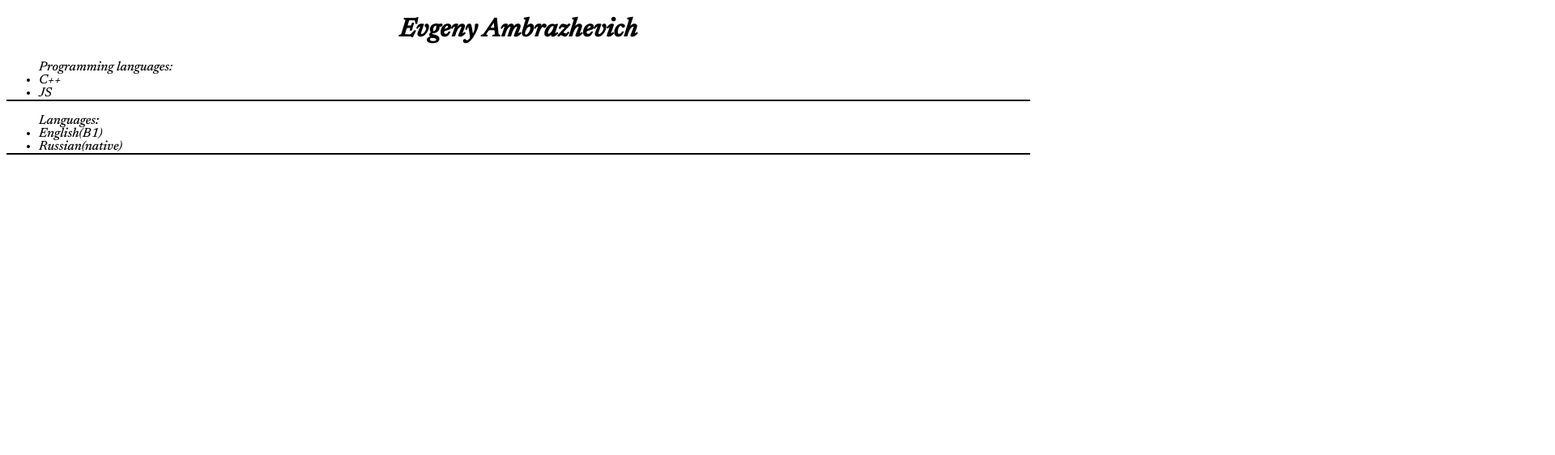
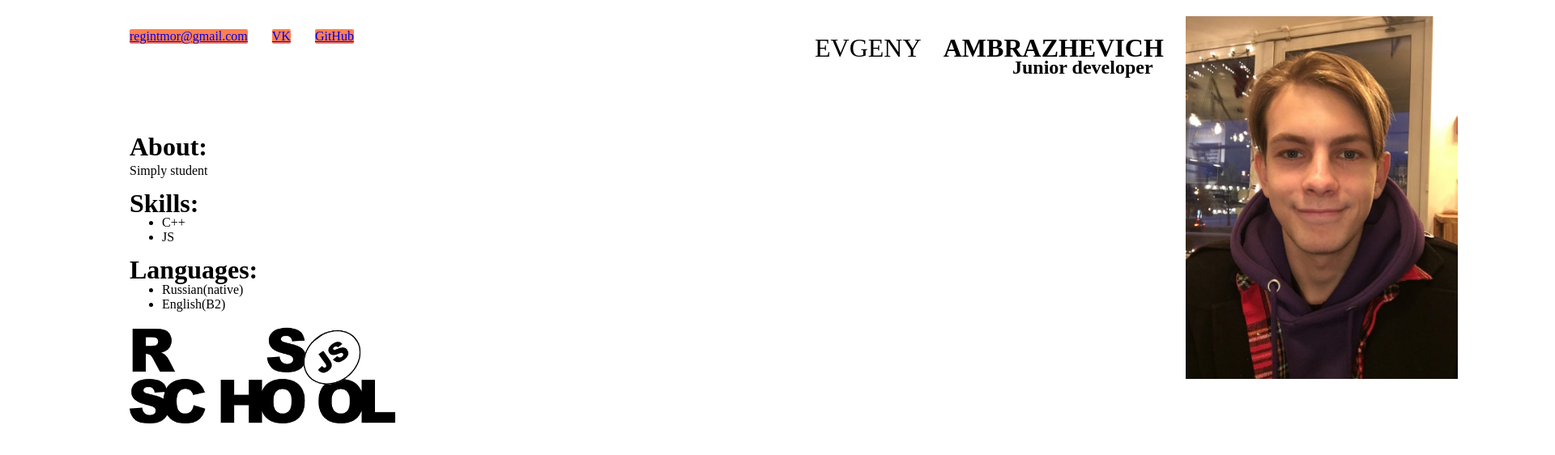
Before and after one commit to Regin99/rsschool-cv, a plain HTML site: page index.html in a window 1280 px wide. Shown: the whole page at 81% size, 1920 px wide, since content can reach past the window. Drawn offline with Linux system fonts and the light colour scheme; a web font is replaced by a local one.

Commit message:
add : photo, logo

```diff
--- a/index.html
+++ b/index.html
@@ -7,26 +7,46 @@
     <title>CV</title>
     <link rel="stylesheet" href="./style.css" />
     <link rel="preconnect" href="https://fonts.gstatic.com" />
+    <link rel="preconnect" href="https://fonts.gstatic.com" />
     <link
-      href="https://fonts.googleapis.com/css2?family=Newsreader:ital,wght@1,500&display=swap"
+      href="https://fonts.googleapis.com/css2?family=Shippori+Mincho+B1:wght@500;800&display=swap"
       rel="stylesheet"
     />
   </head>
   <body>
-    <div class="header">
-      <h1>Evgeny Ambrazhevich</h1>
-    </div>
-    <div class="main">
+    <header>
+      <div class="container">
+        <h1 class="name">Evgeny</h1>
+        <h1 class="surname">Ambrazhevich</h1>
+        <img class="photo" alt="MyPhoto" src="images/photo.jpg" />
+      </div>
+      <nav>
+        <ul>
+          <li><a href="regintmor@gmail.com">regintmor@gmail.com</a></li>
+          <li><a href="https://vk.com/regin1900">VK</a></li>
+          <li><a href="https://github.com/Regin99">GitHub</a></li>
+        </ul>
+      </nav>
+      <div class="container"><h2>Junior developer</h2></div>
+    </header>
+    <section>
+      <h1>About:</h1>
+      <p>Simply student</p>
+    </section>
+    <main>
+      <h1>Skills:</h1>
       <ul>
-        Programming languages:
         <li>C++</li>
         <li>JS</li>
       </ul>
+      <h1>Languages:</h1>
       <ul>
-        Languages:
-        <li>English(B1)</li>
         <li>Russian(native)</li>
+        <li>English(B2)</li>
       </ul>
-    </div>
+    </main>
+    <footer>
+      <img class="logo" alt="logo" src="images/rs_school_js.png" />
+    </footer>
   </body>
 </html>
--- a/style.css
+++ b/style.css
@@ -1,11 +1,92 @@
-.header {
-  text-align: center;
-  font-family: "Newsreader", serif;
+body {
+  width: 1920px;
+  margin: auto;
 }
-.main {
-  margin: auto;
-  font-family: "Newsreader", serif;
+/*header*/
+header {
+  display: flex;
+  padding: 20px 120px;
+  flex-direction: column;
 }
-ul {
-  border-bottom: 2px solid black;
+.container {
+  display: flex;
+  justify-content: space-between;
+  font-family: "Shippori Mincho B1", serif;
 }
+nav {
+  display: flex;
+  margin-top: -448px;
+  justify-content: space-between;
+  font-family: "Shippori Mincho B1", serif;
+}
+nav ul {
+  text-decoration: none;
+  display: flex;
+  list-style: none;
+}
+nav ul li {
+  border-radius: 2px;
+  background-color: coral;
+  margin-right: 30px;
+}
+.container h1 {
+  font-size: 32px;
+}
+.container h2 {
+  font-size: 24px;
+  margin-left: 1130px;
+  margin-top: 0px;
+}
+.name {
+  text-transform: uppercase;
+  margin-left: 886px;
+  font-weight: 300;
+}
+.surname {
+  text-transform: uppercase;
+  padding: 0px 1px;
+  font-weight: 700;
+}
+.photo {
+  cursor: pointer;
+  width: 20%;
+  height: 20%;
+}
+/*section*/
+section {
+  display: flex;
+  padding: 0px 120px;
+  flex-direction: column;
+  margin-left: 40px;
+  font-family: "Shippori Mincho B1", serif;
+}
+section h1 {
+  font-size: 32px;
+}
+section p {
+  margin-top: -25px;
+}
+main {
+  display: flex;
+  padding: 0px 120px;
+  flex-direction: column;
+  margin-left: 40px;
+  font-family: "Shippori Mincho B1", serif;
+}
+main h1 {
+  margin-top: -3px;
+}
+main ul {
+  margin-top: -25px;
+}
+footer {
+  display: flex;
+  padding: 0px 120px;
+  margin-left: 40px;
+  font-family: "Shippori Mincho B1", serif;
+}
+.logo {
+  cursor: pointer;
+  width: 20%;
+  height: 20%;
+}
```
Also changed, not shown: images/photo.jpg (added), images/rs_school_js.png (added), rs_school_js.png (added).
